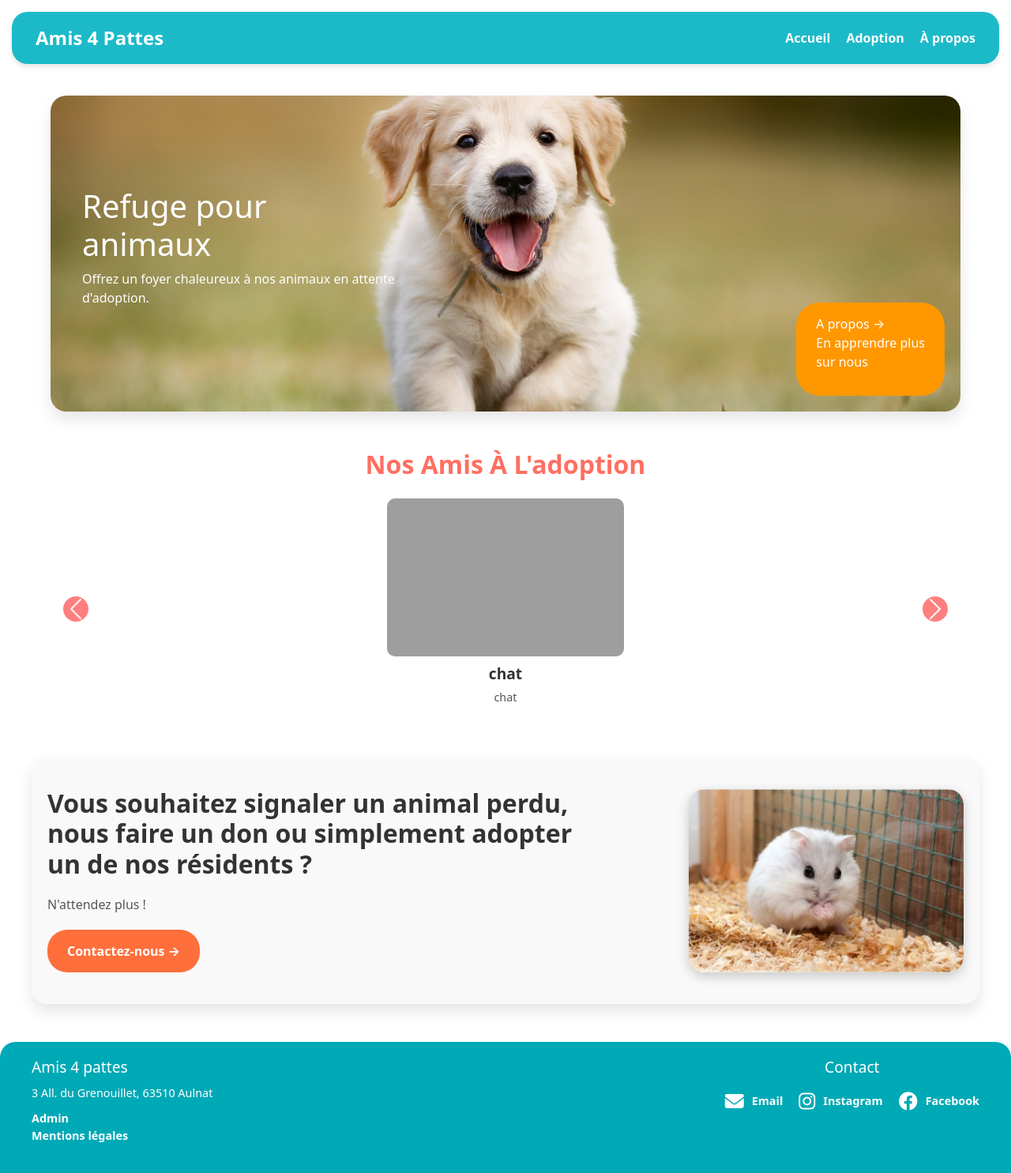
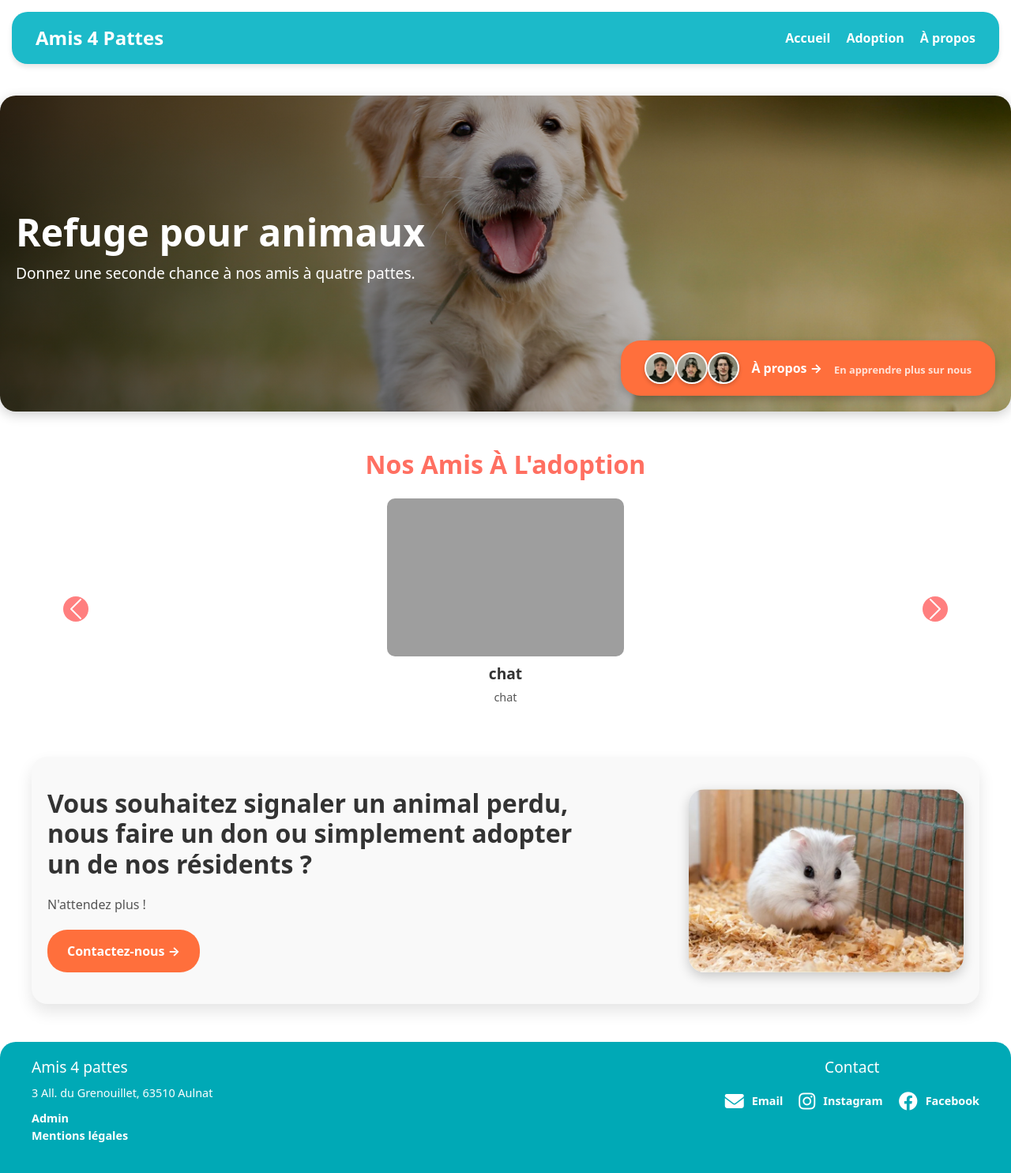
Before and after one commit to Nexzii/sae-301-MAXENCE--STIEVENARD, a PHP site: page /acceuil.php in a window 1280 px wide. Shown: the whole page at 79% size. Run offline with PHP 8.4, Linux system fonts and the light colour scheme; data comes from the database, SQL or seed files in the repository; grey boxes are pictures that could not be loaded.

Commit message:
VERSION 1.0
voici la version 1 du site web internet

```diff
--- a/site sae 301/acceuil.css
+++ b/site sae 301/acceuil.css
@@ -1,7 +1,10 @@
 /*espacement des sections*/
-/* Section principale */
-section {
-    margin-bottom: 60px; /* Ajoute un espacement entre les sections */
+/* General styles */
+body {
+    font-family: Arial, sans-serif;
+    margin: 0;
+    padding: 0;
+
 }
 
 /* Titre "Nos amis à l'adoption" */
@@ -62,42 +65,157 @@ footer {
 /* Hero Section */
 .hero-section {
     position: relative;
-    width: 90%;
+    width: 100%;
     height: 50vh;
-    background: url("recources/esperance-vie-chiens-chiot-golden-retriever.jpg") no-repeat center center/cover;
+    background: linear-gradient(to right, rgba(0, 0, 0, 0.7), rgba(0, 0, 0, 0)),
+                url('recources/esperance-vie-chiens-chiot-golden-retriever.jpg') no-repeat center center/cover;
     border-radius: 20px;
-    box-shadow: 0 10px 20px rgba(0, 0, 0, 0.1);
     margin: 40px auto;
     display: flex;
     align-items: center;
     justify-content: space-between;
     padding: 20px;
+    box-shadow: 0px 4px 15px rgba(0, 0, 0, 0.2);
 }
 
-.hero-content {
-    max-width: 40%;
-    color: #ffffff;
-    padding: 20px;
-    border-radius: 10px;
-    text-align: left;
-}
 
 .hero-button {
     position: absolute;
     bottom: 20px;
     right: 20px;
-    background-color: #FF9800;
-    color: #fff;
-    padding: 15px 25px;
+    background: #FF6F3C;
+    color: white;
+    padding: 15px 30px;
     text-decoration: none;
-    border-radius: 30px;
-    font-size: 1rem;
-    transition: background-color 0.3s ease, transform 0.3s ease;
+    border-radius: 25px;
+    font-size: 1.1rem;
+    font-weight: bold;
+    display: flex;
+    align-items: center;
+    gap: 15px; /* Espacement entre les photos et le texte */
+    box-shadow: 0px 4px 10px rgba(0, 0, 0, 0.2);
+    transition: all 0.3s ease-in-out;
 }
 
 .hero-button:hover {
-    background-color: #e68a00;
+    background: #E05B2E;
     transform: scale(1.05);
+    box-shadow: 0px 6px 12px rgba(0, 0, 0, 0.3);
+}
+
+.hero-button .photo-group {
+    position: relative;
+    display: flex;
+    gap: -10px; /* Chevauchement des cercles */
+}
+
+.photo-circle {
+    width: 40px;
+    height: 40px;
+    border-radius: 50%;
+    overflow: hidden;
+    box-shadow: 0px 2px 5px rgba(0, 0, 0, 0.2);
+    border: 2px solid white;
+    background-color: #eee;
+}
+
+.photo-circle img {
+    width: 100%;
+    height: 100%;
+    object-fit: cover;
+}
+
+.hero-button span {
+    font-size: 1rem;
+    line-height: 1.4;
+}
+
+.hero-button small {
+    display: block;
+    font-size: 0.8rem;
+    color: rgba(255, 255, 255, 0.8);
+    margin-top: 5px;
+}
+.hero-content h1 {
+    color: white; /* Met le titre en blanc */
+    font-size: 3rem; /* Ajustez la taille si nécessaire */
+    font-weight: bold;
+    margin-bottom: 10px;
+}
+
+.hero-content p {
+    color: white; /* Met le paragraphe en blanc */
+    font-size: 1.2rem;
+    line-height: 1.5;
+}
+.hero-button .photo-group {
+    position: relative;
+    display: flex;
+    gap: -15px; /* Chevauchement des cercles */
+}
+
+.photo-circle {
+    width: 40px;
+    height: 40px;
+    border-radius: 50%;
+    overflow: hidden;
+    box-shadow: 0px 2px 5px rgba(0, 0, 0, 0.2);
+    border: 2px solid white;
+    background-color: #eee;
+    z-index: 1;
+}
+
+.photo-circle:nth-child(2) {
+    z-index: 2; /* Place la deuxième image au-dessus de la première */
+}
+
+.photo-circle:nth-child(3) {
+    z-index: 3; /* Place la troisième image au-dessus des deux autres */
+}
+/* Bouton Responsive */
+@media (max-width: 768px) {
+    .hero-button {
+        position: relative; /* Ne fixe plus la position */
+        bottom: auto;
+        right: auto;
+        margin: 20px auto; /* Centre le bouton horizontalement */
+        padding: 10px 20px; /* Réduit l'espacement interne */
+        flex-direction: column; /* Passe les éléments en colonne */
+        gap: 10px; /* Ajuste l'espacement entre les cercles et le texte */
+    }
+
+    .photo-circle {
+        width: 30px; /* Réduit la taille des cercles */
+        height: 30px;
+    }
+
+    .hero-button span {
+        font-size: 0.9rem; /* Réduit la taille du texte */
+    }
+
+    .hero-button small {
+        font-size: 0.8rem; /* Texte secondaire plus petit */
+    }
+}
+
+@media (max-width: 480px) {
+    .hero-button {
+        padding: 8px 15px; /* Réduit davantage les marges */
+        border-radius: 20px; /* Ajuste les bords */
+    }
+
+    .photo-circle {
+        width: 25px;
+        height: 25px;
+    }
+
+    .hero-button span {
+        font-size: 0.8rem;
+    }
+
+    .hero-button small {
+        font-size: 0.7rem;
+    }
 }
 
 /* Carousel Section */
--- a/site sae 301/acceuil.php
+++ b/site sae 301/acceuil.php
@@ -13,20 +13,28 @@
     <?php include 'header.php'; ?>
 
     <!-- Section Hero -->
-    <section class="hero-section mb-5">
-        <div class="hero-content">
-            <h1>Refuge pour animaux</h1>
-            <p>Offrez un foyer chaleureux à nos animaux en attente d'adoption.</p>
-        </div>
-        <a href="apropos.php" class="hero-button">
-            <span>A propos →</span>
-            <p>En apprendre plus<br>sur nous</p>
-            <div class="button-deco">
-                <div class="circle"></div>
-                <div class="circle"></div>
-                <div class="circle"></div>
+    <div class="hero-section">
+    <div class="hero-content">
+        <h1>Refuge pour animaux</h1>
+        <p>Donnez une seconde chance à nos amis à quatre pattes.</p>
+        <a href="#" class="hero-button">
+            <div class="photo-group">
+                <div class="photo-circle">
+                    <img src="ressources/jb.jpg" alt="Photo 1">
+                </div>
+                <div class="photo-circle">
+                    <img src="ressources/romain.jpg" alt="Photo 2">
+                </div>
+                <div class="photo-circle">
+                    <img src="ressources/etienne.jpg" alt="Photo 3">
+                </div>
             </div>
+            <span>À propos →</span>
+            <small>En apprendre plus sur nous</small>
         </a>
+    </div>
+</div>
+
     </section>
 
     <!-- Section Carousel -->
@@ -68,7 +76,7 @@
             <div class="contact-text">
                 <h2>Vous souhaitez signaler un animal perdu, nous faire un don ou simplement adopter un de nos résidents ?</h2>
                 <p>N'attendez plus !</p>
-                <a href="contact.php" class="contact-button">Contactez-nous →</a>
+                <a href="apropos.php" class="contact-button">Contactez-nous →</a>
             </div>
             <div class="contact-image">
                 <img src="recources/hamster-mignon.webp" alt="Hamster mignon">
--- a/site sae 301/header.php
+++ b/site sae 301/header.php
@@ -106,7 +106,10 @@
             <a href="apropos.php">À propos</a>
         </nav>
         <link href="https://cdn.jsdelivr.net/npm/bootstrap@5.3.3/dist/css/bootstrap.min.css" rel="stylesheet" integrity="sha384-QWTKZyjpPEjISv5WaRU9OFeRpok6YctnYmDr5pNlyT2bRjXh0JMhjY6hW+ALEwIH" crossorigin="anonymous">
+        <link rel="stylesheet" href="curseur.css">
     </header>
+    <body>
+
 
     <script>
         // JavaScript for responsive hamburger menu
```
